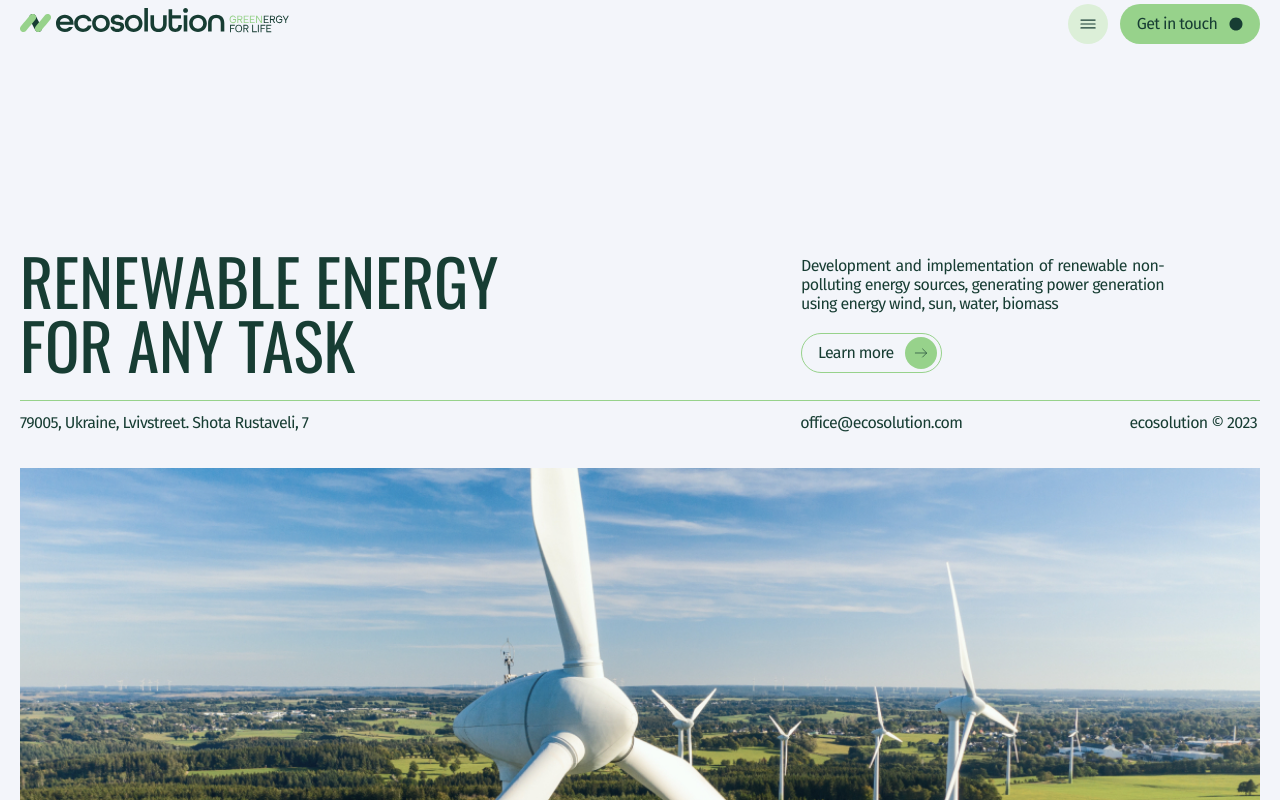
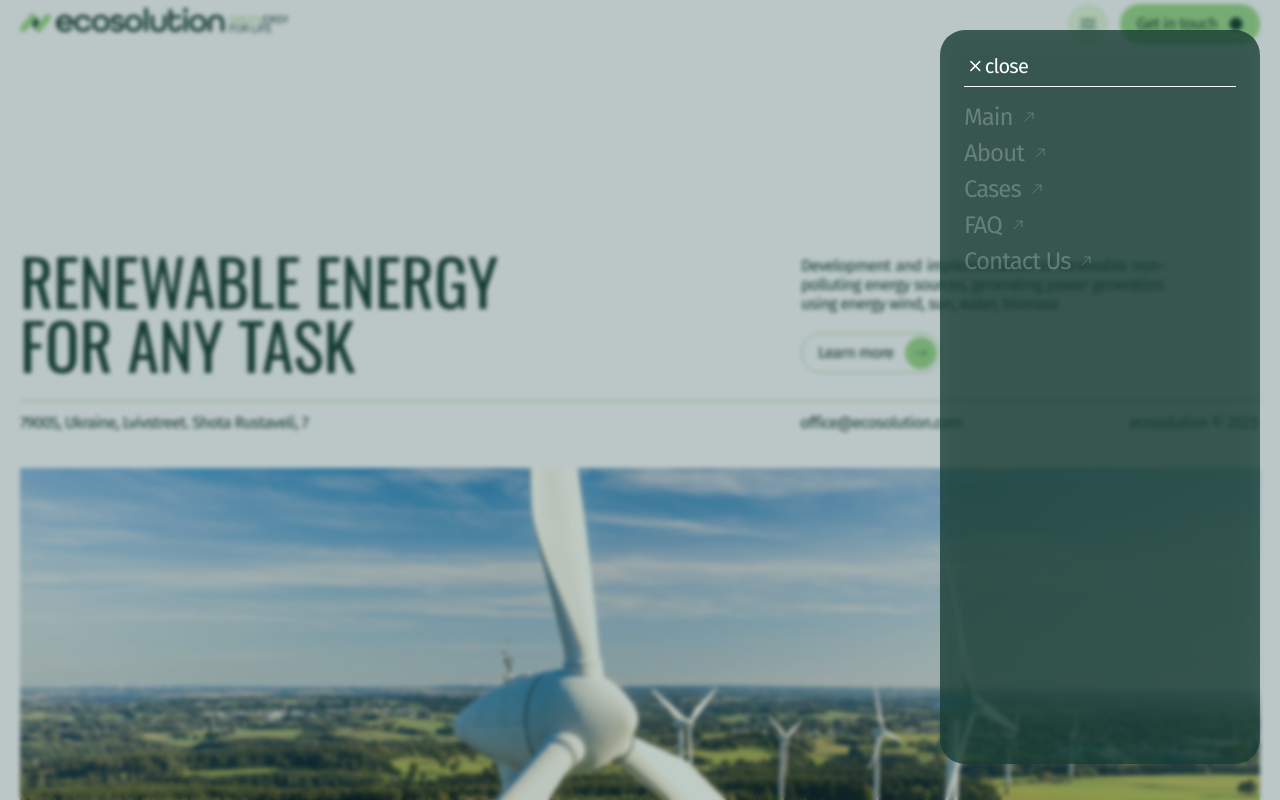
Before and after one commit to Omenat83/ecosolution, a React (Create React App) app: page / in a window 1280 px wide. Both pictures are taken after a click on the button 1088 px from the left and 24 px from the top of the page. Shown: the top 800 px of the page. Built offline with nearby package versions, Linux system fonts and the light colour scheme.

Commit message:
feat: burger

```diff
--- a/src/components/About/About.jsx
+++ b/src/components/About/About.jsx
@@ -16,7 +16,7 @@ import {
 const About = () => {
   return (
     <>
-      <AboutContainer>
+      <AboutContainer id="about">
         <AboutTitle>Main values of our company</AboutTitle>
         <AboutText>
           EcoSolution envisions a world where sustainable energy solutions power
--- /dev/null
+++ b/src/components/BurgerMenu/BurgerMenu.jsx
@@ -0,0 +1,72 @@
+import { useEffect } from 'react';
+import svg from '../../img/icons/spriteSvg.svg';
+
+import {
+  ModalBackdrop,
+  ModaContainer,
+  ModalContent,
+  ModalCloseBtnIcon,
+  ModalCloseBtnText,
+  ModalCloseBtn,
+  ModalCloseLine,
+  ModalItemIcon,
+  ModalItemName,
+  ModalItem,
+  ModalNav,
+} from './BurgerMenu.styled';
+
+const BurgerMenu = ({ setShowModal }) => {
+  const menuItems = [
+    { menu: 'Main', link: 'main' },
+    { menu: 'About', link: 'about' },
+    { menu: 'Cases', link: 'cases' },
+    { menu: 'FAQ', link: 'faq' },
+    { menu: 'Contact Us', link: 'contact us' },
+  ];
+
+  useEffect(() => {
+    const handleKeyDown = e => {
+      setShowModal(false);
+    };
+
+    document.addEventListener('keydown', handleKeyDown);
+    return () => {
+      document.removeEventListener('keydown', handleKeyDown);
+    };
+  }, [setShowModal]);
+
+  return (
+    <>
+      <ModalBackdrop onClick={() => setShowModal(false)}>
+        <ModaContainer>
+          <ModalContent>
+            <div>
+              <ModalCloseBtn type="button" onClick={() => setShowModal(false)}>
+                <ModalCloseBtnIcon>
+                  <use href={`${svg}#icon-cross`} />
+                </ModalCloseBtnIcon>
+                <ModalCloseBtnText>close</ModalCloseBtnText>
+              </ModalCloseBtn>
+              <ModalCloseLine></ModalCloseLine>
+            </div>
+
+            <ModalNav>
+              {menuItems.map((item, index) => {
+                return (
+                  <ModalItem key={index} href={`#${item.link}`}>
+                    <ModalItemName>{item.menu}</ModalItemName>
+                    <ModalItemIcon>
+                      <use href={`${svg}#icon-arrow-right-top`} />
+                    </ModalItemIcon>
+                  </ModalItem>
+                );
+              })}
+            </ModalNav>
+          </ModalContent>
+        </ModaContainer>
+      </ModalBackdrop>
+    </>
+  );
+};
+
+export default BurgerMenu;
--- /dev/null
+++ b/src/components/BurgerMenu/BurgerMenu.styled.js
@@ -0,0 +1,123 @@
+import styled from 'styled-components';
+
+export const ModalBackdrop = styled.div`
+  z-index: 200;
+  width: 100vw;
+  height: 100vh;
+  background: var(--modal-backdrop);
+  backdrop-filter: blur(2px);
+  position: fixed;
+  top: 0;
+  left: 0;
+  display: flex;
+  justify-content: center;
+`;
+
+export const ModaContainer = styled.div`
+  backdrop-filter: none;
+  width: 320px;
+  height: auto;
+  padding: 36px 0;
+
+  @media screen and (min-width: 768px) {
+    width: 708px;
+    display: flex;
+    justify-content: end;
+    padding-top: 42px;
+  }
+  @media screen and (min-width: 1280px) {
+    width: 1240px;
+    padding-top: 30px;
+  }
+`;
+
+export const ModalContent = styled.div`
+  width: 320px;
+  height: 100%;
+  box-sizing: border-box;
+  border-radius: 25px;
+  background: rgba(23, 61, 51, 0.75);
+  backdrop-filter: blur(12.5px);
+  padding: 24px;
+
+  position: relative;
+  display: flex;
+  flex-direction: column;
+  align-items: start;
+  overflow: auto;
+`;
+
+export const ModalClose = styled.div``;
+
+export const ModalCloseBtn = styled.button`
+  width: 70px;
+  height: 24px;
+  display: flex;
+  align-items: center;
+  justify-content: center;
+  gap: 4px;
+  background-color: transparent;
+  border: none;
+  outline: 0;
+`;
+
+export const ModalCloseBtnIcon = styled.svg`
+  width: 14px;
+  height: 14px;
+  stroke: var(--text-white);
+`;
+
+export const ModalCloseBtnText = styled.span`
+  color: var(--text-white);
+  font-family: Fira Sans;
+  font-size: 20px;
+  line-height: normal;
+  letter-spacing: -0.8px;
+`;
+
+export const ModalCloseLine = styled.div`
+  width: 272px;
+  height: 1px;
+  background-color: var(--text-white);
+  margin-top: 8px;
+`;
+
+export const ModalItemName = styled.p`
+  font-family: Fira Sans;
+  font-size: 24px;
+  line-height: normal;
+  letter-spacing: -0.96px;
+  color: rgba(255, 255, 255, 0.25);
+`;
+
+export const ModalItemIcon = styled.svg`
+  width: 16px;
+  height: 16px;
+  stroke: rgba(255, 255, 255, 0.25);
+  fill: transparent;
+`;
+
+export const ModalItem = styled.a`
+  display: flex;
+  align-items: center;
+  gap: 8px;
+
+  &:hover {
+    cursor: pointer;
+
+    & > p {
+      color: var(--text-white);
+    }
+
+    & > svg {
+      stroke: var(--text-white);
+    }
+  }
+`;
+
+export const ModalNav = styled.div`
+  display: flex;
+  gap: 8px;
+  flex-direction: column;
+  margin-top: 16px;
+`;
--- a/src/components/Faq/Faq.jsx
+++ b/src/components/Faq/Faq.jsx
@@ -27,7 +27,7 @@ const Faq = ({ questions }) => {
   };
 
   return (
-    <FaqContainer>
+    <FaqContainer id="faq">
       <FaqTitle>Frequently Asked Questions</FaqTitle>
       <FaqQuestionContainer>
         {questions.map((faq, index) => {
--- a/src/components/Header/Header.jsx
+++ b/src/components/Header/Header.jsx
@@ -12,9 +12,15 @@ import {
   HeaderContainer,
   HeaderNavContainer,
 } from './Header.styled';
+import BurgerMenu from 'components/BurgerMenu/BurgerMenu';
 
 const Header = () => {
   const [isScroll, setIsScroll] = useState(false);
+  const [showModal, setShowModal] = useState(false);
+
+  const toggleBurger = () => {
+    setShowModal(!showModal);
+  };
 
   useEffect(() => {
     const handleScroll = () => {
@@ -47,7 +53,7 @@ const Header = () => {
         </svg>
       </HeaderLogo>
       <HeaderNavContainer>
-        <HeaderMenuBtn type="button">
+        <HeaderMenuBtn type="button" onClick={()=>setShowModal(true)}>
           <HeaderMenuIcon width={20} height={20}>
             <use href={`${svg}#icon-burger-menu`} />
           </HeaderMenuIcon>
@@ -59,6 +65,8 @@ const Header = () => {
           </HeaderGetIcon>
         </HeaderGetBtn>
       </HeaderNavContainer>
+
+      {showModal && <BurgerMenu setShowModal={setShowModal} />}
     </HeaderContainer>
   );
 };
--- a/src/components/Header/Header.styled.js
+++ b/src/components/Header/Header.styled.js
@@ -42,6 +42,7 @@ export const HeaderMenuBtn = styled.button`
   border-radius: 50%;
   background: var(--accent-light);
   border: none;
+  outline: 0;
 
   @media screen and (min-width: 1280px) {
     &:hover {
--- a/src/pages/MainPage.jsx
+++ b/src/pages/MainPage.jsx
@@ -1,5 +1,3 @@
-// import React, { useEffect, useState } from 'react';
-
 import swiperData from '../utils/data/swiper.json';
 import faqData from '../utils/data/faq.json';
 import Main from 'components/Main/Main';
--- a/src/utils/const.css
+++ b/src/utils/const.css
@@ -4,11 +4,14 @@
   --background-menu: rgba(23, 61, 51, 0.75);
 
   --text-main: #173d33;
+  --text-white: #FFF;
 
   --accent-main: #97d28b;
   --accent-light: #dcefd8;
 
-  --placeholder: #BDBDBD;
+  --placeholder: #bdbdbd;
 
-  --error-message: #D28B8B;
+  --error-message: #d28b8b;
+
+  --modal-backdrop: rgba(23, 61, 51, 0.25);
 }
```
